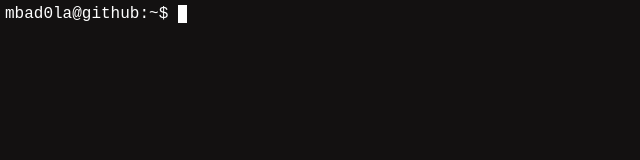
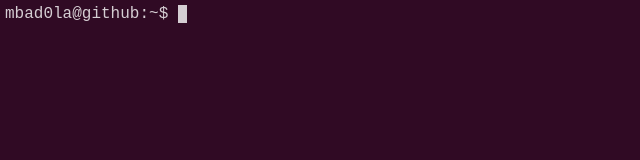
Before and after one commit to mbad0la/mbad0la.github.io, a plain HTML site: page index.html in a window 1280 px wide. Shown: the whole page, without its empty margins (0-640 px from the left). Drawn offline with nearby package versions, Linux system fonts and the light colour scheme.

Commit message:
terminal background color change

```diff
--- a/style.css
+++ b/style.css
@@ -4,11 +4,12 @@
     margin-left: 5px;
     margin-top: 5px;
     padding: 0px;
-    background-color: #131111;
+    background-color: #300A24;
+    opacity: 0.8;
 }
 span
 {
-    white-space:pre;
+    white-space: pre;
     font-size: 16px;
     font-family: Monospace;
     color: #FFFFFF;
```
